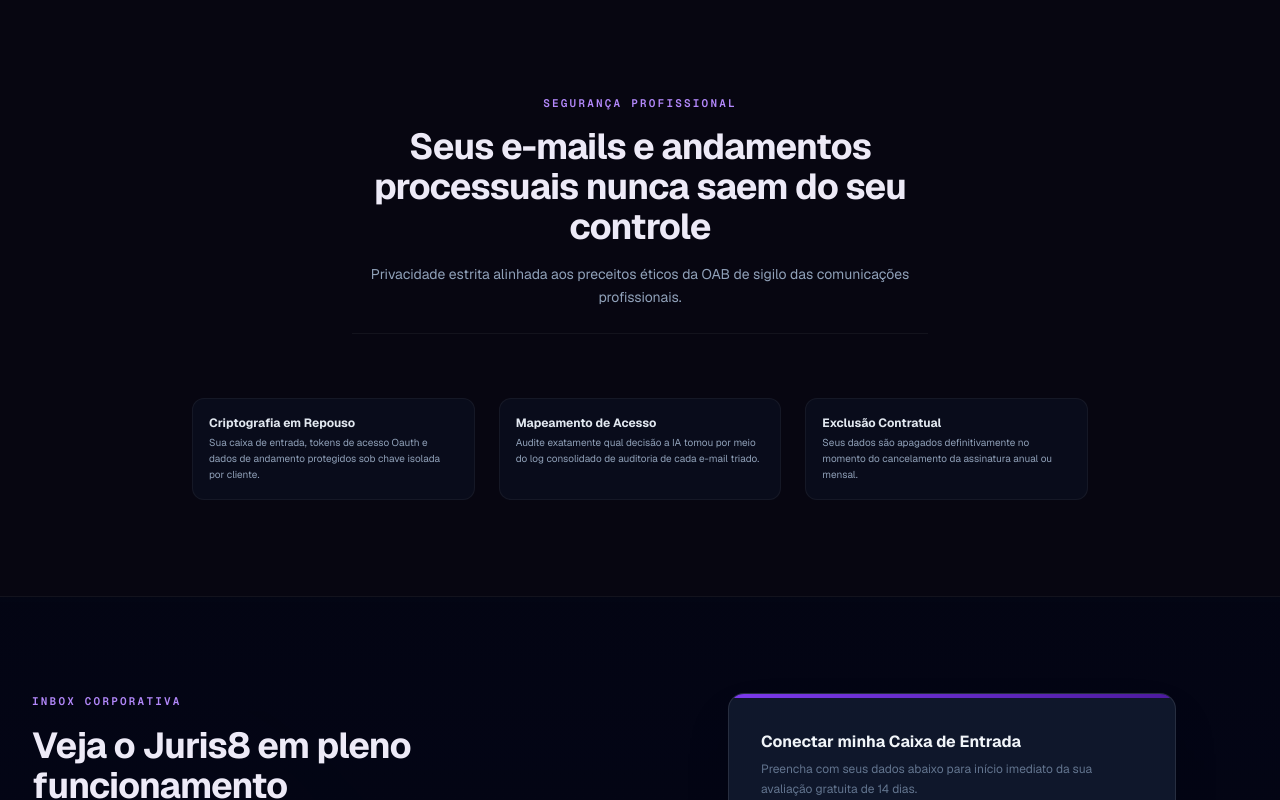
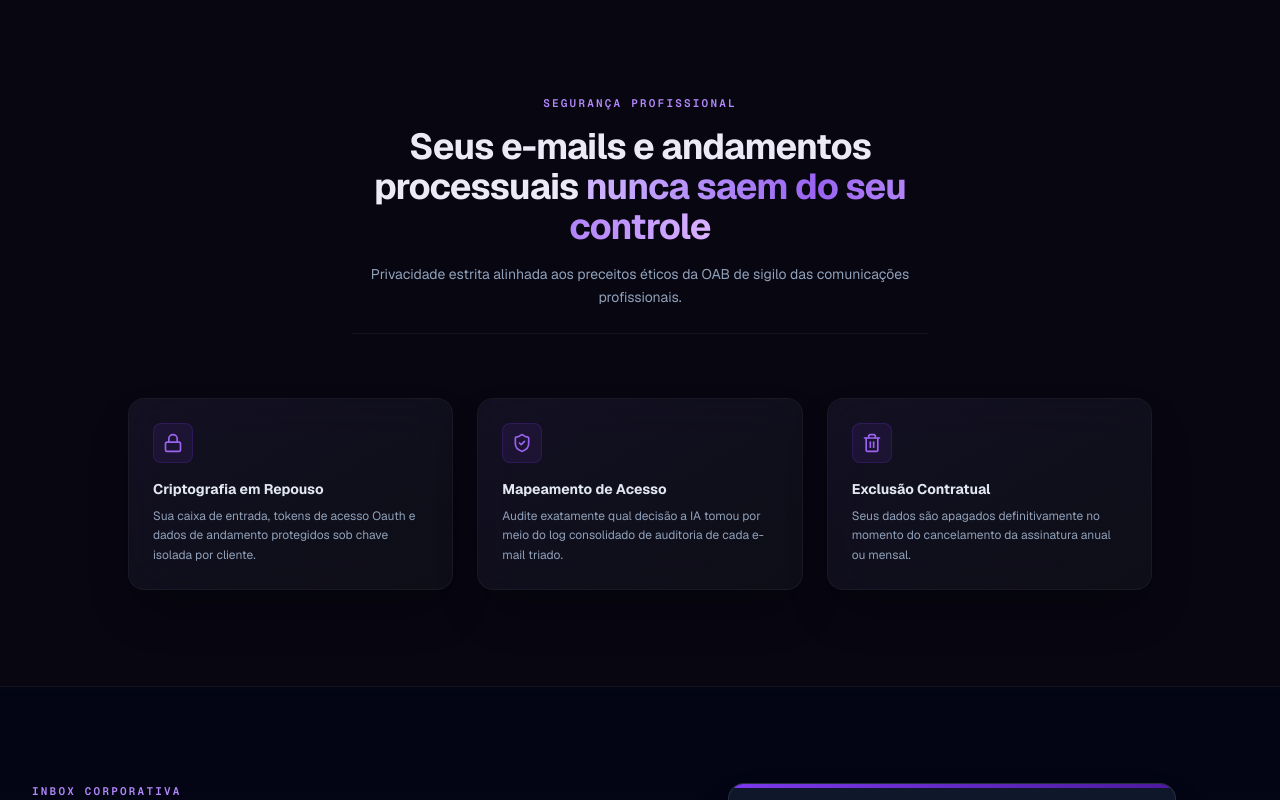
Before and after one commit to eucaiogomes/Landpage3, a React (Vite) app: page / in a window 1280 px wide. Shown: the part 4300-5100 px from the top of the page. Built offline with nearby package versions, Linux system fonts and the light colour scheme.

Commit message:
docs: update README and enhance UI styling
- Add deployment instructions to README.md.
- Adjust logo size and add text highlight for emphasis in App.tsx.

```diff
--- a/src/App.tsx
+++ b/src/App.tsx
@@ -4,7 +4,7 @@
   Mail, MessageSquare, Scale, Check, X, Menu, ArrowRight, CornerDownRight,
   Sparkles, Clock, Database, AlertTriangle, Archive, Play, CheckCircle2,
   Plus, RefreshCw, Sliders, Shield, Award, Zap, BookOpen, Lock, ShieldCheck, HelpCircle,
-  Users, MessageCircle, Landmark, FileText, Inbox, Bell
+  Users, MessageCircle, Landmark, FileText, Inbox, Bell, Trash2
 } from 'lucide-react';
 
 
@@ -50,7 +50,7 @@
 
             {/* Logo */}
             <a href="#" className="flex items-center pr-4 hover:opacity-95 transition-opacity">
-              <img src="/logo.png" alt="Juris8 Logo" className="h-11 object-contain" />
+              <img src="/logo.png" alt="Juris8 Logo" className="h-20 w-auto object-contain" />
             </a>
 
             {/* Desktop Navigation */}
@@ -581,25 +581,39 @@
               Segurança profissional
             </span>
             <h2 className="text-2xl sm:text-4xl font-extrabold tracking-tight text-[#EDEAF7] mb-4">
-              Seus e-mails e andamentos processuais nunca saem do seu controle
+              Seus e-mails e andamentos processuais <span className="bg-gradient-to-r from-juris-200 via-juris-400 to-purple-300 bg-clip-text text-transparent">nunca saem do seu controle</span>
             </h2>
             <p className="text-xs sm:text-sm text-slate-400 leading-relaxed border-b border-white/5 pb-6">
               Privacidade estrita alinhada aos preceitos éticos da OAB de sigilo das comunicações profissionais.
             </p>
           </div>
 
-          <div className="grid grid-cols-1 md:grid-cols-3 gap-6 max-w-4xl mx-auto text-left">
-            <div className="p-4 bg-slate-900/40 border border-white/5 rounded-xl">
-              <h3 className="font-bold text-slate-200 text-xs mb-1">Criptografia em Repouso</h3>
-              <p className="text-[10px] text-slate-400 leading-relaxed">Sua caixa de entrada, tokens de acesso Oauth e dados de andamento protegidos sob chave isolada por cliente.</p>
+          <div className="grid grid-cols-1 md:grid-cols-3 gap-6 max-w-5xl mx-auto text-left">
+            <div className="bg-[#0f111a]/80 backdrop-blur-xl border border-white/5 hover:border-juris-500/30 rounded-2xl p-6 transition-all shadow-2xl group hover:-translate-y-1 hover:shadow-[0_0_30px_rgba(99,102,241,0.1)] relative overflow-hidden flex flex-col">
+              <div className="absolute inset-0 bg-gradient-to-br from-juris-500/5 to-transparent pointer-events-none rounded-2xl" />
+              <div className="w-10 h-10 bg-juris-500/10 rounded-lg border border-juris-500/20 flex items-center justify-center mb-4 text-juris-400 relative z-10">
+                <Lock className="w-5 h-5" />
+              </div>
+              <h3 className="font-bold text-slate-200 text-sm mb-2 relative z-10">Criptografia em Repouso</h3>
+              <p className="text-xs text-slate-400 leading-relaxed relative z-10">Sua caixa de entrada, tokens de acesso Oauth e dados de andamento protegidos sob chave isolada por cliente.</p>
             </div>
-            <div className="p-4 bg-slate-900/40 border border-white/5 rounded-xl">
-              <h3 className="font-bold text-slate-200 text-xs mb-1">Mapeamento de Acesso</h3>
-              <p className="text-[10px] text-slate-400 leading-relaxed">Audite exatamente qual decisão a IA tomou por meio do log consolidado de auditoria de cada e-mail triado.</p>
+
+            <div className="bg-[#0f111a]/80 backdrop-blur-xl border border-white/5 hover:border-juris-500/30 rounded-2xl p-6 transition-all shadow-2xl group hover:-translate-y-1 hover:shadow-[0_0_30px_rgba(99,102,241,0.1)] relative overflow-hidden flex flex-col">
+              <div className="absolute inset-0 bg-gradient-to-br from-juris-500/5 to-transparent pointer-events-none rounded-2xl" />
+              <div className="w-10 h-10 bg-juris-500/10 rounded-lg border border-juris-500/20 flex items-center justify-center mb-4 text-juris-400 relative z-10">
+                <ShieldCheck className="w-5 h-5" />
+              </div>
+              <h3 className="font-bold text-slate-200 text-sm mb-2 relative z-10">Mapeamento de Acesso</h3>
+              <p className="text-xs text-slate-400 leading-relaxed relative z-10">Audite exatamente qual decisão a IA tomou por meio do log consolidado de auditoria de cada e-mail triado.</p>
             </div>
-            <div className="p-4 bg-slate-900/40 border border-white/5 rounded-xl">
-              <h3 className="font-bold text-slate-200 text-xs mb-1">Exclusão Contratual</h3>
-              <p className="text-[10px] text-slate-400 leading-relaxed">Seus dados são apagados definitivamente no momento do cancelamento da assinatura anual ou mensal.</p>
+
+            <div className="bg-[#0f111a]/80 backdrop-blur-xl border border-white/5 hover:border-juris-500/30 rounded-2xl p-6 transition-all shadow-2xl group hover:-translate-y-1 hover:shadow-[0_0_30px_rgba(99,102,241,0.1)] relative overflow-hidden flex flex-col">
+              <div className="absolute inset-0 bg-gradient-to-br from-juris-500/5 to-transparent pointer-events-none rounded-2xl" />
+              <div className="w-10 h-10 bg-juris-500/10 rounded-lg border border-juris-500/20 flex items-center justify-center mb-4 text-juris-400 relative z-10">
+                <Trash2 className="w-5 h-5" />
+              </div>
+              <h3 className="font-bold text-slate-200 text-sm mb-2 relative z-10">Exclusão Contratual</h3>
+              <p className="text-xs text-slate-400 leading-relaxed relative z-10">Seus dados são apagados definitivamente no momento do cancelamento da assinatura anual ou mensal.</p>
             </div>
           </div>
 
@@ -776,9 +790,9 @@
       <footer className="bg-slate-950 py-12 border-t border-white/5">
         <div className="max-w-7xl mx-auto px-4 sm:px-6 lg:px-8 text-center text-xs text-slate-500">
           <div className="flex flex-col md:flex-row items-center justify-between gap-6 md:gap-4">
-            <div className="flex items-center gap-3">
-              <img src="/logo.png" alt="Juris8 Logo" className="h-7 object-contain opacity-80" />
-              <span className="font-mono">LGPD · Política de segurança & privacidade · Termos · © 2026</span>
+            <div className="flex flex-col md:flex-row items-center gap-3">
+              <img src="/logo.png" alt="Juris8 Logo" className="h-10 w-auto object-contain opacity-80" />
+              <span className="font-mono text-center md:text-left">LGPD · Política de segurança & privacidade · Termos · © 2026</span>
             </div>
             <div className="flex gap-4">
               <a href="#" className="hover:text-slate-300 transition-colors">Voltar ao Topo</a>
```
Also changed, not shown: 1 other file (tests, documents, lock files or other folders).
